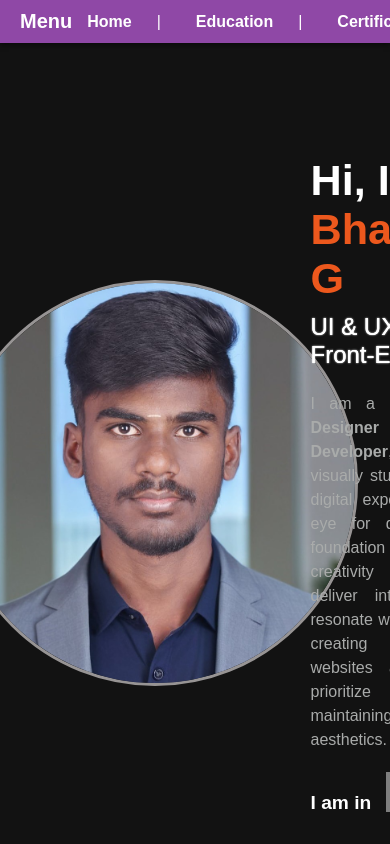
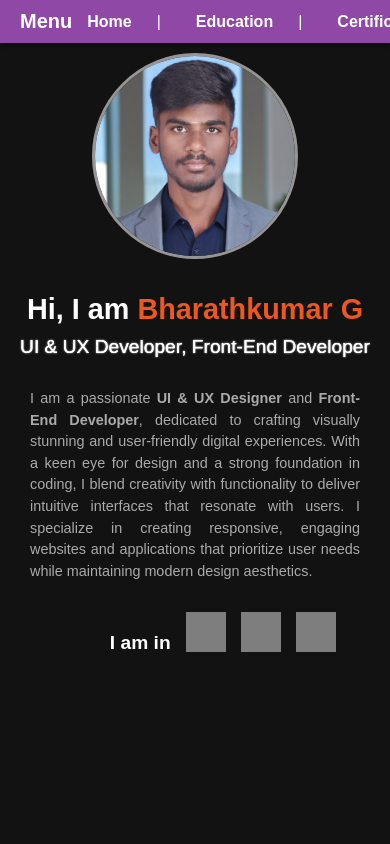
Before and after one commit to Bharath-max-alt/Bharath-portfolio, a plain HTML site: page index.html in a window 390 px wide. Shown: the top 844 px of the page. Drawn offline with Linux system fonts and the light colour scheme; grey boxes are pictures that could not be loaded.

Commit message:
Update styles.css

```diff
--- a/styles.css
+++ b/styles.css
@@ -107,6 +107,52 @@ body {
     padding-top: 1%;
     color: rgb(169, 171, 170);
 }
+
+/* Responsive Design for Mobile */
+@media (max-width: 768px) {
+    .home-section {
+        flex-direction: column; /* Stack items vertically */
+        padding: 10px;
+        gap: 20px; /* Adjust spacing between items */
+    }
+
+    .image-container img {
+        width: 200px; /* Reduce image size */
+        height: 200px;
+        margin-left: 0; /* Center-align the image */
+    }
+
+    .details-container {
+        text-align: center; /* Center-align text */
+        padding-left: 0; /* Remove left padding */
+    }
+
+    .details-container h1 {
+        font-size: 1.8rem; /* Adjust font size for smaller screens */
+        padding-left: 0;
+    }
+
+    .details-container .designation {
+        font-size: 1.2rem; /* Adjust designation font size */
+        padding-left: 0;
+    }
+
+    .details-container .description {
+        font-size: 0.9rem; /* Adjust description font size */
+        padding: 10px 20px; /* Add uniform padding */
+    }
+
+    .social-links {
+        padding-left: 0; /* Center social links */
+        justify-content: center; /* Align links horizontally */
+    }
+
+    .social-links img {
+        width: 30px; /* Smaller icons */
+        height: 30px;
+    }
+}
+
 
 /* Social Links */
 .social-links {
```
